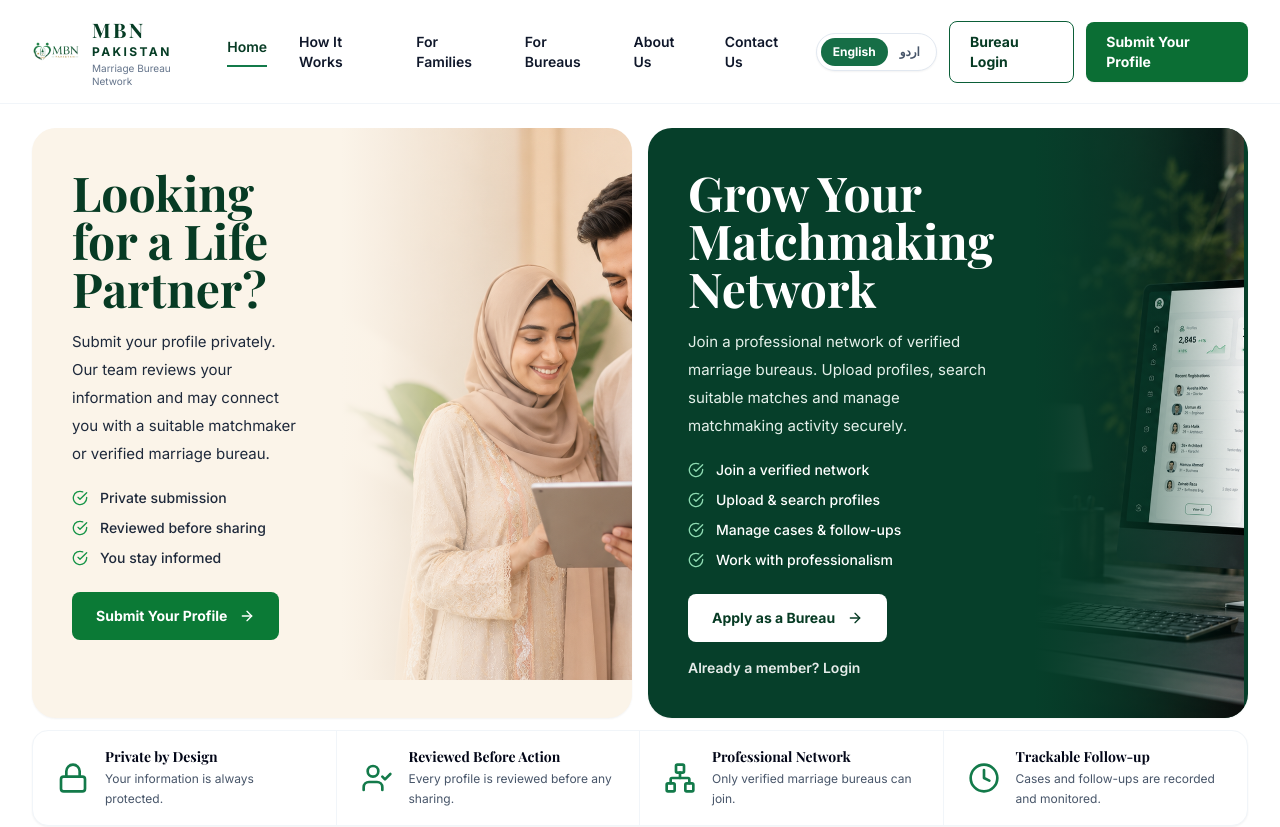
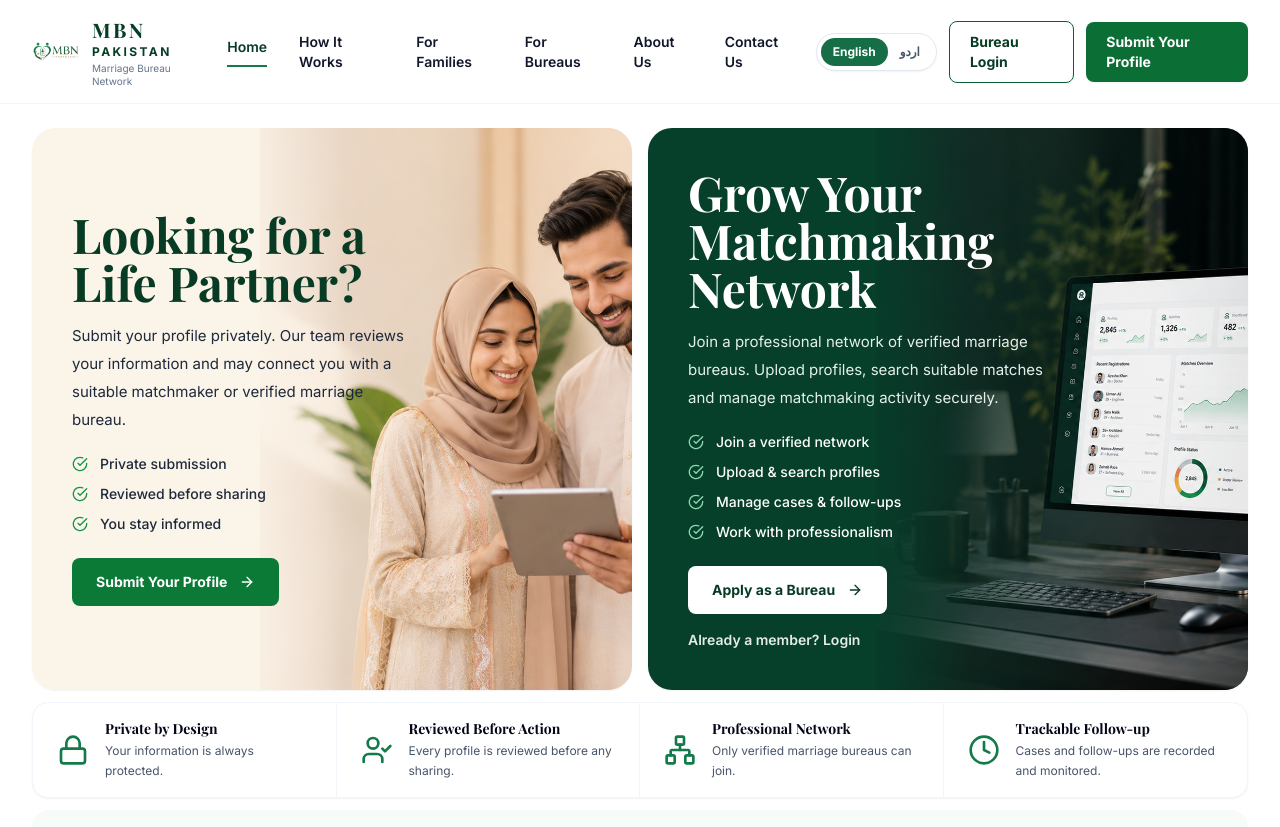
Before and after one commit to Pervez14/MBNPakistan, a Next.js app: page / in a window 1280 px wide. Shown: the top 827 px of the page. Built offline with nearby package versions, Linux system fonts and the light colour scheme; a web font is replaced by a local one.

Commit message:
Update page.tsx

```diff
--- a/src/app/page.tsx
+++ b/src/app/page.tsx
@@ -254,13 +254,36 @@ export default function HomePage() {
 
       <main className="mx-auto max-w-[1440px] space-y-3 px-4 py-4 md:px-8 md:py-6">
         <section className="grid grid-cols-1 gap-4 lg:grid-cols-2">
-          <div id="families" className="overflow-hidden rounded-[1.5rem] bg-[#fbf4e9] shadow-sm">
-            <div className="grid min-h-[370px] grid-cols-1 md:grid-cols-[1.03fr_0.97fr]">
-              <div className="relative z-10 flex flex-col justify-center p-7 md:p-9 lg:p-10">
+          {/* Families Hero Card */}
+          <div
+            id="families"
+            className="relative min-h-[560px] overflow-hidden rounded-[1.5rem] bg-[#fbf4e9] shadow-sm lg:min-h-[560px]"
+          >
+            <img
+              src="/mbn-family-hero.png"
+              alt="Family reviewing a marriage profile"
+              className={`absolute inset-y-0 h-full w-[62%] object-cover object-bottom ${
+                isUrdu ? 'left-0' : 'right-0'
+              }`}
+            />
+
+            <div
+              className={`absolute inset-y-0 w-[32%] ${
+                isUrdu
+                  ? 'left-[48%] bg-gradient-to-l'
+                  : 'right-[48%] bg-gradient-to-r'
+              } from-[#fbf4e9] via-[#fbf4e9]/85 to-transparent`}
+            />
+
+            <div className={`relative z-10 flex min-h-[560px] flex-col justify-center p-7 md:p-9 lg:p-10 ${isUrdu ? 'mr-auto' : ''}`}>
+              <div className="max-w-[340px]">
                 <h1 className="font-heading text-4xl font-bold leading-[1.05] text-[#073b24] md:text-5xl">
                   {t.familyTitle}
                 </h1>
-                <p className="mt-4 max-w-md text-[15px] leading-7 text-slate-800">{t.familyText}</p>
+
+                <p className="mt-4 text-[15px] leading-7 text-slate-800">
+                  {t.familyText}
+                </p>
 
                 <div className="mt-5 space-y-2.5">
                   <HeroBullet text={t.familyBullet1} />
@@ -276,23 +299,39 @@ export default function HomePage() {
                   <ArrowRight className="h-4 w-4" />
                 </Link>
               </div>
-
-              <div className="relative min-h-[300px] md:min-h-full">
-                <img
-                  src="/mbn-family-hero.png"
-                  alt="Family reviewing a marriage profile"
-                  className="absolute inset-0 h-full w-full object-cover object-center"
-                />
-                <div className={`absolute inset-0 ${isUrdu ? 'bg-gradient-to-l' : 'bg-gradient-to-r'} from-[#fbf4e9] via-[#fbf4e9]/20 to-transparent md:block`} />
-              </div>
             </div>
           </div>
 
-          <div id="bureaus" className="overflow-hidden rounded-[1.5rem] bg-[#063f2a] text-white shadow-sm">
-            <div className="grid min-h-[370px] grid-cols-1 md:grid-cols-[1.02fr_0.98fr]">
-              <div className="relative z-10 flex flex-col justify-center p-7 md:p-9 lg:p-10">
-                <h2 className="font-heading text-4xl font-bold leading-[1.05] md:text-5xl">{t.bureauTitle}</h2>
-                <p className="mt-4 max-w-md text-[15px] leading-7 text-green-50/95">{t.bureauText}</p>
+          {/* Bureau Hero Card */}
+          <div
+            id="bureaus"
+            className="relative min-h-[560px] overflow-hidden rounded-[1.5rem] bg-[#063f2a] text-white shadow-sm lg:min-h-[560px]"
+          >
+            <img
+              src="/mbn-bureau-dashboard.png"
+              alt="MBN bureau dashboard"
+              className={`absolute inset-y-0 h-full w-[62%] object-cover object-bottom ${
+                isUrdu ? 'left-0' : 'right-0'
+              }`}
+            />
+
+            <div
+              className={`absolute inset-y-0 w-[34%] ${
+                isUrdu
+                  ? 'left-[46%] bg-gradient-to-l'
+                  : 'right-[46%] bg-gradient-to-r'
+              } from-[#063f2a] via-[#063f2a]/90 to-transparent`}
+            />
+
+            <div className="relative z-10 flex min-h-[560px] flex-col justify-center p-7 md:p-9 lg:p-10">
+              <div className="max-w-[360px]">
+                <h2 className="font-heading text-4xl font-bold leading-[1.05] md:text-5xl">
+                  {t.bureauTitle}
+                </h2>
+
+                <p className="mt-4 text-[15px] leading-7 text-green-50/95">
+                  {t.bureauText}
+                </p>
 
                 <div className="mt-5 space-y-2.5">
                   <HeroBullet text={t.bureauBullet1} light />
@@ -309,19 +348,14 @@ export default function HomePage() {
                     {t.applyBureau}
                     <ArrowRight className="h-4 w-4" />
                   </Link>
-                  <Link href="/login" className="text-sm font-semibold text-white/90 underline-offset-4 hover:underline">
+
+                  <Link
+                    href="/login"
+                    className="text-sm font-semibold text-white/90 underline-offset-4 hover:underline"
+                  >
                     {t.memberLogin}
                   </Link>
                 </div>
-              </div>
-
-              <div className="relative min-h-[300px] md:min-h-full">
-                <img
-                  src="/mbn-bureau-dashboard.png"
-                  alt="MBN bureau dashboard"
-                  className="absolute inset-0 h-full w-full object-cover object-center"
-                />
-                <div className={`absolute inset-0 ${isUrdu ? 'bg-gradient-to-l' : 'bg-gradient-to-r'} from-[#063f2a] via-[#063f2a]/50 to-transparent`} />
               </div>
             </div>
           </div>
```
